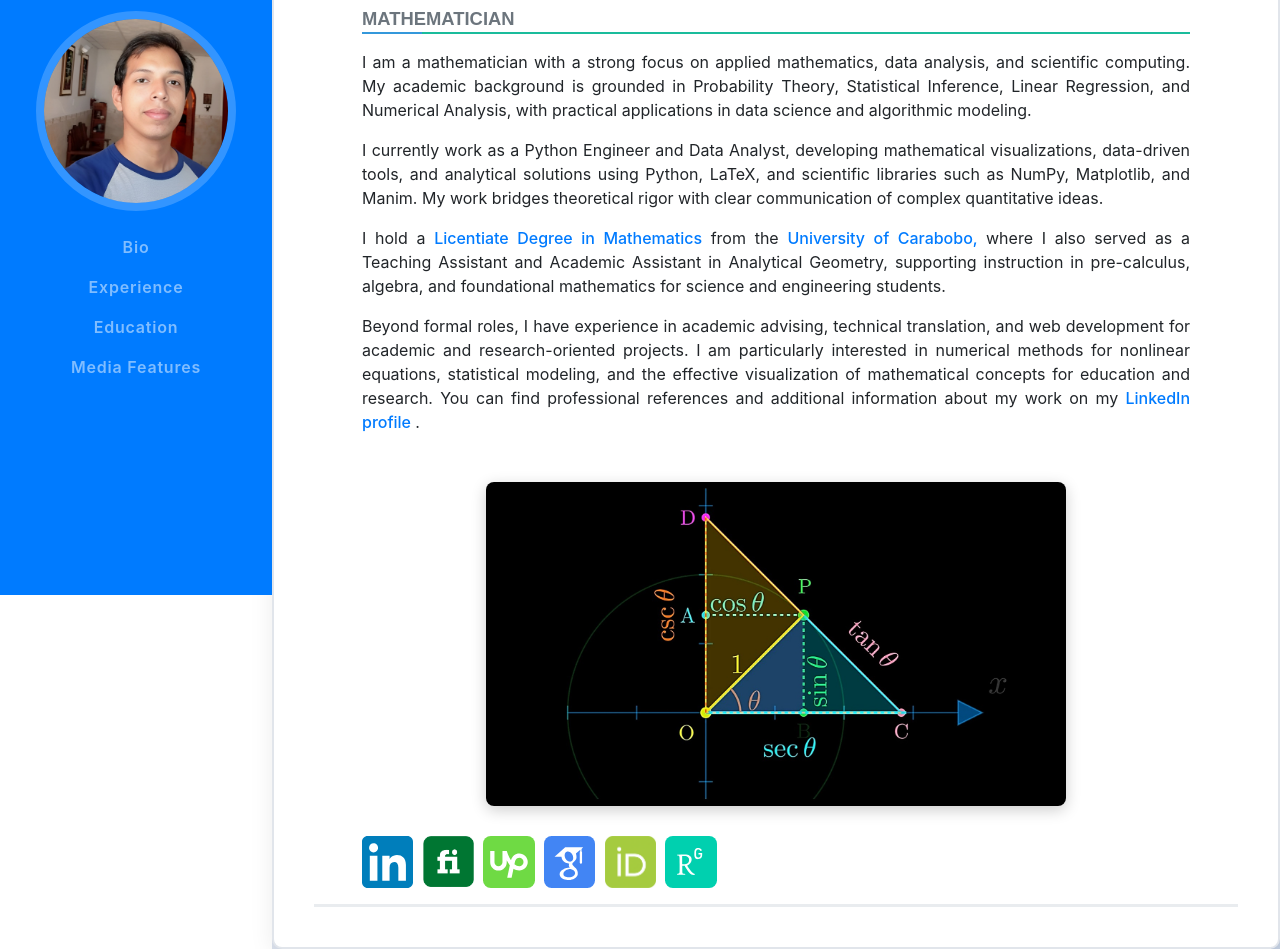
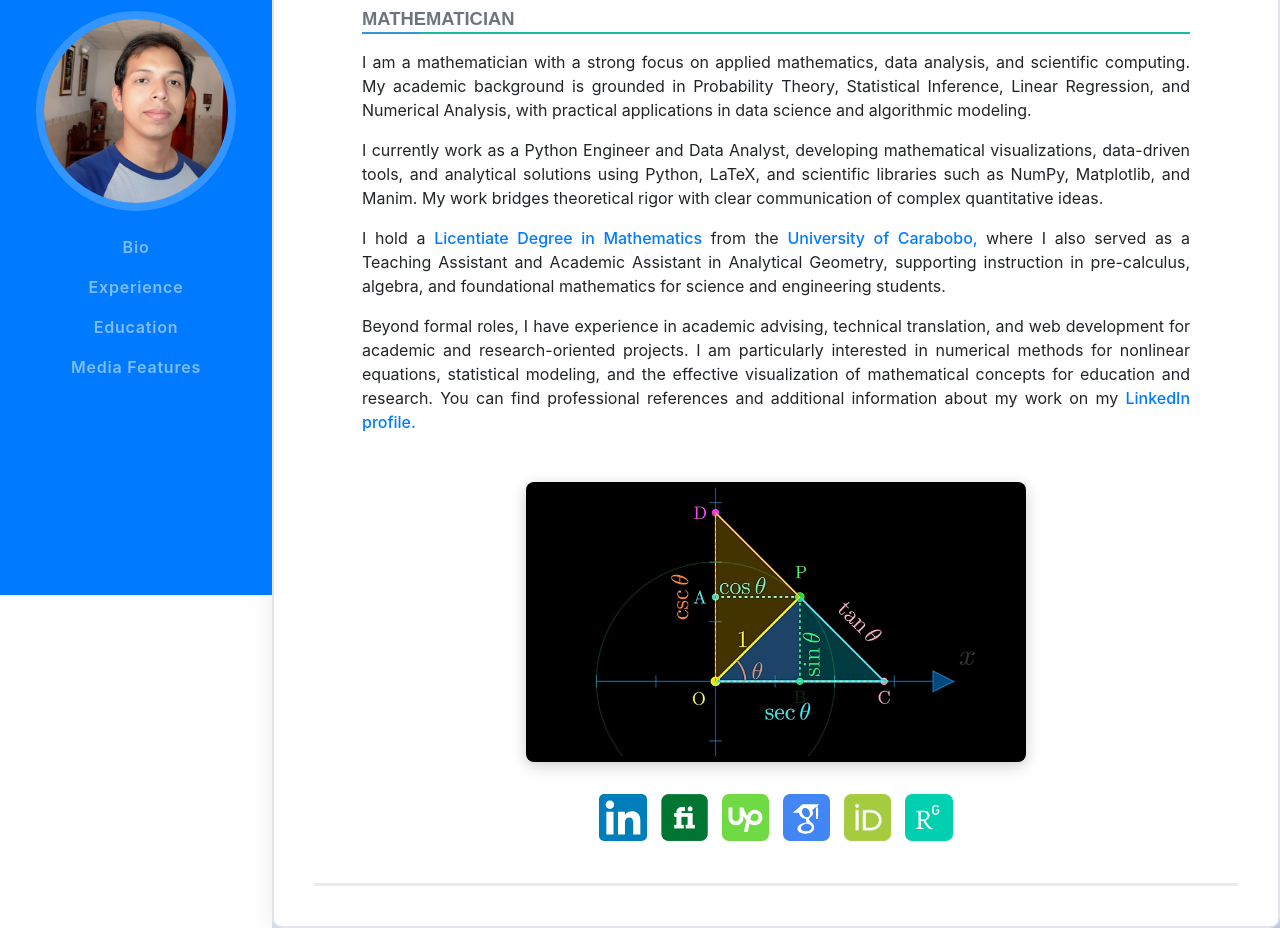
Before and after one commit to diegol117/diegolinares.github.io, a website with bundled scripts: page index.html in a window 1280 px wide. Shown: the part 205-1154 px from the top of the page. After the commit the page ends 1133 px from the top, so only its background shows below. Built offline with nearby package versions, Linux system fonts and the light colour scheme; files whose address does not match are found by name; a web font is replaced by a local one.

Commit message:
Add files via upload

```diff
--- a/index.html
+++ b/index.html
@@ -354,108 +354,76 @@ interested in numerical methods for nonlinear equations, statistical modeling,
 and the effective visualization of mathematical concepts for education and research.
 You can find professional references and additional information about my work on my
 <a href="https://www.linkedin.com/in/diegolinares117/" target="_blank">
-LinkedIn profile
-</a>.
+LinkedIn profile.
+</a>
 
 
-    <div style="text-align: center; margin: 30px 0;">
-      <img src="img/teach1.jpg" alt="Professional Work" class="field-photo"
-           style="max-width: 70%; height: auto; border-radius: 8px; box-shadow: 0 4px 15px rgba(0,0,0,0.2);">
-    </div>
 
 </p>
 
 
-          <ul class="list-inline list-social-icons mb-0">
+          <ul class="list-inline list-social-icons mb-4">
 
-<!-- Upwork (SVG) -->
-<li class="list-inline-item">
+<div style="text-align: center; margin: 30px 0;">
+  <img src="img/teach1.jpg" alt="Professional Work" class="field-photo"
+       style="width: 100%; max-width: 500px; height: auto; border-radius: 8px; box-shadow: 0 4px 15px rgba(0,0,0,0.2);">
+</div>
+
+<ul class="list-inline list-social-icons mb-4" style="display: flex; flex-wrap: wrap; justify-content: center; gap: 10px; padding: 0; list-style: none;">
+
+  <li class="list-inline-item" style="margin: 0;">
     <a href="https://www.linkedin.com/in/diegolinares117/" target="_blank" rel="noopener noreferrer" title="Linkedin Profile">
       <span class="fa-stack fa-lg">
-      <i class="fa fa-circle fa-stack-2x"></i>
-      <img
-        src="img/linkedin-ico.svg"
-        alt="Linkedin"
-        class="fa-stack-1x svg-icon"
-      >
+        <i class="fa fa-circle fa-stack-2x" style="color: #0077b5;"></i>
+        <img src="img/linkedin-ico.svg" alt="Linkedin" class="fa-stack-1x svg-icon" style="padding: 2px;">
       </span>
     </a>
   </li>
 
-<!-- Fiverr (SVG) -->
-<li class="list-inline-item">
+  <li class="list-inline-item" style="margin: 0;">
     <a href="https://www.fiverr.com/diegolinares" target="_blank" rel="noopener noreferrer" title="Fiverr Profile">
       <span class="fa-stack fa-lg">
-      <i class="fa fa-circle fa-stack-2x"></i>
-      <img
-        src="img/fiverr.png"
-        alt="Fiverr"
-        class="fa-stack-1x svg-icon"
-      >
+        <i class="fa fa-circle fa-stack-2x" style="color: #1dbf73;"></i>
+        <img src="img/fiverr.png" alt="Fiverr" class="fa-stack-1x svg-icon" style="padding: 2px;">
       </span>
     </a>
   </li>
 
-<!-- Upwork (SVG) -->
-<li class="list-inline-item">
+  <li class="list-inline-item" style="margin: 0;">
     <a href="https://www.upwork.com/freelancers/diegol25" target="_blank" rel="noopener noreferrer" title="Upwork Profile">
       <span class="fa-stack fa-lg">
-      <i class="fa fa-circle fa-stack-2x"></i>
-      <img
-        src="img/upwork-icon.svg"
-        alt="Upwork"
-        class="fa-stack-1x svg-icon"
-      >
+        <i class="fa fa-circle fa-stack-2x" style="color: #6fda44;"></i>
+        <img src="img/upwork-icon.svg" alt="Upwork" class="fa-stack-1x svg-icon" style="padding: 2px;">
       </span>
     </a>
   </li>
 
-<!-- Google Scholar (SVG) -->
-<li class="list-inline-item">
+  <li class="list-inline-item" style="margin: 0;">
     <a href="https://scholar.google.co.ve/citations?hl=es&user=8VQK9UcAAAAJ" target="_blank" rel="noopener noreferrer" title="Google Scholar Profile">
       <span class="fa-stack fa-lg">
-      <i class="fa fa-circle fa-stack-2x"></i>
-      <img
-        src="img/scholar.svg"
-        alt="Google Scholar"
-        class="fa-stack-1x svg-icon"
-      >
+        <i class="fa fa-circle fa-stack-2x" style="color: #4285f4;"></i>
+        <img src="img/scholar.svg" alt="Google Scholar" class="fa-stack-1x svg-icon" style="padding: 2px;">
       </span>
     </a>
   </li>
 
-<!-- ORCID (SVG) -->
-<li class="list-inline-item">
+  <li class="list-inline-item" style="margin: 0;">
     <a href="https://orcid.org/0009-0003-5912-0066" target="_blank" rel="noopener noreferrer" title="ORCID Profile">
       <span class="fa-stack fa-lg">
-      <i class="fa fa-circle fa-stack-2x"></i>
-      <img
-        src="img/orcid.png"
-        alt="ORCID"
-        class="fa-stack-1x svg-icon"
-      >
+        <i class="fa fa-circle fa-stack-2x" style="color: #a6ce39;"></i>
+        <img src="img/orcid.png" alt="ORCID" class="fa-stack-1x svg-icon" style="padding: 2px;">
       </span>
     </a>
   </li>
 
-<!-- Professional ExperienceGate (SVG) -->
-<li class="list-inline-item">
+  <li class="list-inline-item" style="margin: 0;">
     <a href="https://www.researchgate.net/profile/Diego-Linares-7" target="_blank" rel="noopener noreferrer" title="ResearchGate Profile">
       <span class="fa-stack fa-lg">
-      <i class="fa fa-circle fa-stack-2x"></i>
-      <img
-        src="img/research.svg"
-        alt="ResearchGate"
-        class="fa-stack-1x svg-icon"
-      >
+        <i class="fa fa-circle fa-stack-2x" style="color: #00ccbb;"></i>
+        <img src="img/research.svg" alt="ResearchGate" class="fa-stack-1x svg-icon" style="padding: 2px;">
       </span>
     </a>
   </li>
-
-
-              <ul class="list-inline list-social-icons mb-0">
-
-
 </ul>
             </div>
           </section>
```
Lines whose indentation alone changed are shown as unchanged.
